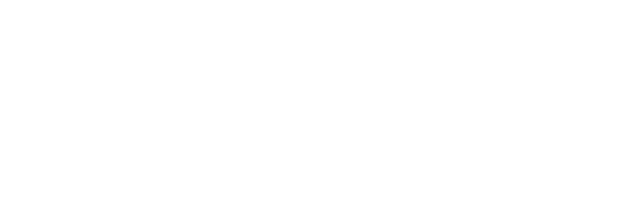
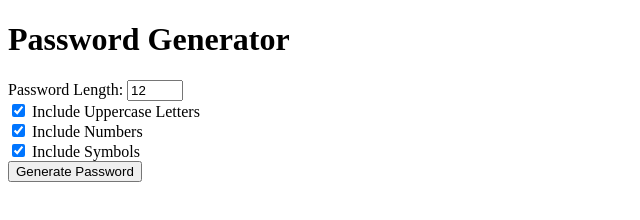
Before and after one commit to tanvirSajib/js-tanvir, a plain HTML site: page index.html in a window 1280 px wide. Shown: the whole page, without its empty margins (0-640 px from the left). Drawn offline with Linux system fonts and the light colour scheme.

Commit message:
Password Generator html

```diff
--- a/index.html
+++ b/index.html
@@ -11,6 +11,30 @@
 
 
    <!-- Password Generator  -->
+   <div class="container">
+    <h1>Password Generator</h1>
+    <div class="form-group">
+      <label for="length">Password Length:</label>
+      <input type="number" id="length" min="4" max="50" value="12">
+    </div>
+    <div class="form-group">
+      <label>
+        <input type="checkbox" id="uppercase" checked> Include Uppercase Letters
+      </label>
+    </div>
+    <div class="form-group">
+      <label>
+        <input type="checkbox" id="numbers" checked> Include Numbers
+      </label>
+    </div>
+    <div class="form-group">
+      <label>
+        <input type="checkbox" id="symbols" checked> Include Symbols
+      </label>
+    </div>
+    <button id="generate">Generate Password</button>
+    <div id="password-output"></div>
+  </div>
 
 
 
```
